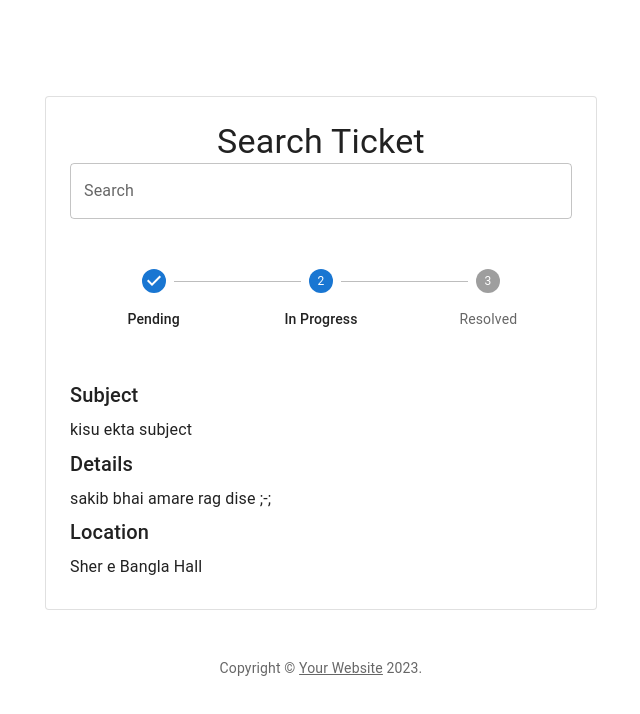
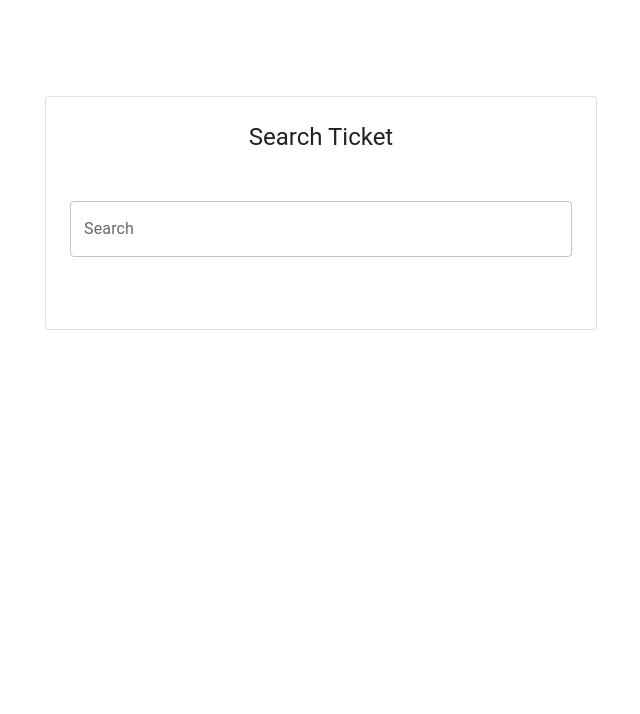
Before and after one commit to piratepartho/biis-3.2, a React (Create React App) app: page /student/search in a window 1280 px wide. Shown: the top 714 px of the page, without its empty margins (319-959 px from the left). Built offline with nearby package versions, Linux system fonts and the light colour scheme.

Commit message:
complaint search ok, login ok

```diff
--- a/package.json
+++ b/package.json
@@ -15,6 +15,7 @@
     "react-dom": "^18.2.0",
     "react-router-dom": "^6.8.1",
     "react-scripts": "^2.1.3",
+    "universal-cookie": "^4.0.4",
     "web-vitals": "^2.1.4"
   },
   "scripts": {
--- a/src/components/Login/Login.js
+++ b/src/components/Login/Login.js
@@ -10,7 +10,9 @@ import { createTheme, ThemeProvider } from "@mui/material/styles";
 import { useNavigate } from "react-router-dom";
 import { TextField } from "@mui/material";
 import axios from "axios";
+import Cookies from "universal-cookie";
 
+const cookies = new Cookies();
 const theme = createTheme();
 
 const API = "http://localhost:5000";
@@ -37,6 +39,10 @@ const Login = (props) => {
         password,
       })
       .then((response) => {
+        cookies.set("TOKEN", response.data.access_token, {
+          path:"/",
+        });
+        console.log(response.data);
         navigate("/student")
       })
       .catch((error) => {
--- a/src/components/StudentComplaint/ComplaintTicketSearch.js
+++ b/src/components/StudentComplaint/ComplaintTicketSearch.js
@@ -1,54 +1,100 @@
-import Box from '@mui/material/Box';
-import Container from '@mui/material/Container';
-import CssBaseline from '@mui/material/CssBaseline';
-import Link from '@mui/material/Link';
-import Paper from '@mui/material/Paper';
-import { createTheme, ThemeProvider } from '@mui/material/styles';
-import TextField from '@mui/material/TextField';
-import Typography from '@mui/material/Typography';
-import * as React from 'react';
-import ComplaintTicketSearchInfo from './ComplaintTicketSearchInfo';
+import Box from "@mui/material/Box";
+import Container from "@mui/material/Container";
+import CssBaseline from "@mui/material/CssBaseline";
+import Link from "@mui/material/Link";
+import Paper from "@mui/material/Paper";
+import { createTheme, ThemeProvider } from "@mui/material/styles";
+import TextField from "@mui/material/TextField";
+import Typography from "@mui/material/Typography";
+import * as React from "react";
+import ComplaintTicketSearchInfo from "./ComplaintTicketSearchInfo";
+import axios from "axios";
+import Cookies from "universal-cookie";
+import { useState } from "react";
+
+const cookies = new Cookies();
 
 function Copyright() {
   return (
     <Typography variant="body2" color="text.secondary" align="center">
-      {'Copyright © '}
+      {"Copyright © "}
       <Link color="inherit" href="https://mui.com/">
         Your Website
-      </Link>{' '}
+      </Link>{" "}
       {new Date().getFullYear()}
-      {'.'}
+      {"."}
     </Typography>
   );
 }
 
-
-
-
-
 const theme = createTheme();
 
 export default function ComplaintTicketSearch() {
+  const [ticketVal, setTicketVal] = React.useState("");
+  const [foundComplaint, setFoundComplaint] = React.useState(false);
+
+  // const complaint = {subject: '', body: '', location: ''}
+
+  const [complaint, setComplaint] = useState({});
+
+  const ticketValHandler = (event) => {
+    setTicketVal(event.target.value);
+  };
+
+  const submitTicketHandler = (e) => {
+    e.preventDefault();
+
+    axios
+      .get(`http://localhost:5000/student/complaint/${ticketVal}`, {
+        headers: {
+          Authorization: `Bearer ${cookies.get("TOKEN")}`,
+        },
+      })
+      .then((response) => {
+        console.log(response);
+        setComplaint({
+          status: response.data.status,
+          subject: response.data.subject,
+          body: response.data.complaint_body,
+          location: response.data.location.location_name,
+        });
+        setFoundComplaint(true);
+      })
+      .catch((error) => {
+        console.log(error);
+        alert("Invalid Ticket");
+      });
+  };
+
   return (
     <ThemeProvider theme={theme}>
-        <CssBaseline />
-        <Container component="main" maxWidth="sm" sx={{ mb: 4 }}>
-        <Paper variant="outlined" sx={{ my: { xs: 3, md: 6 }, p: { xs: 2, md: 3 } }}>
-            <Typography component="h1" variant="h4" align="center">
-                Search Ticket
-            </Typography>
+      <CssBaseline />
+      <Container component="main" maxWidth="sm" sx={{ mb: 4 }}>
+        <Paper
+          variant="outlined"
+          sx={{ my: { xs: 3, md: 6 }, p: { xs: 2, md: 3 } }}
+        >
+          <Typography variant="h5" align="center">
+            Search Ticket
+          </Typography>
+          <form onSubmit={submitTicketHandler}>
+            <TextField
+              fullWidth
+              label="Search"
+              id="search"
+              value={ticketVal}
+              onChange={ticketValHandler}
+              sx ={{my:6 , border: '2px'}}
+            />
+            {/* <Box sx={{ height: 40 }} /> */}
+          </form>
+          <>
+            {foundComplaint && (
+              <ComplaintTicketSearchInfo complaint={complaint}/>
 
-            <TextField fullWidth label="Search" id="search" />
-            <Box sx={{ height: 50 }} />
-
-
-
-            <React.Fragment>
-              <ComplaintTicketSearchInfo/>
-
-            </React.Fragment>
+            )}
+          </>
         </Paper>
-        <Copyright />
       </Container>
     </ThemeProvider>
   );
--- a/src/components/StudentComplaint/ComplaintTicketSearchInfo.js
+++ b/src/components/StudentComplaint/ComplaintTicketSearchInfo.js
@@ -1,20 +1,16 @@
-import Box from '@mui/material/Box';
-import Step from '@mui/material/Step';
-import StepLabel from '@mui/material/StepLabel';
-import Stepper from '@mui/material/Stepper';
-import Typography from '@mui/material/Typography';
-import * as React from 'react';
+import Box from "@mui/material/Box";
+import Step from "@mui/material/Step";
+import StepLabel from "@mui/material/StepLabel";
+import Stepper from "@mui/material/Stepper";
+import Typography from "@mui/material/Typography";
+import * as React from "react";
 
-const steps = [
-  'Pending',
-  'In Progress',
-  'Resolved',
-];
+const steps = ["Pending", "In Progress", "Resolved"];
 
-export default function ComplaintTicketSearchInfo() {
+export default function ComplaintTicketSearchInfo(props) {
   return (
     <React.Fragment>
-      <Box sx={{ width: '100%' }}>
+      {/* <Box sx={{ width: "100%" }}>
         <Stepper activeStep={1} alternativeLabel>
           {steps.map((label) => (
             <Step key={label}>
@@ -22,21 +18,32 @@ export default function ComplaintTicketSearchInfo() {
             </Step>
           ))}
         </Stepper>
-            </Box>
-            <Box sx={{ height: 50 }} />
+      </Box> */}
+      <Box sx={{ height: 20 }} />
+      <Typography variant="h6" gutterBottom>
+        Status
+      </Typography>
+      <Typography variant="body1" gutterBottom>
+        {props.complaint.status}
+      </Typography>
       <Typography variant="h6" gutterBottom>
         Subject
       </Typography>
-      <Typography variant="body1" gutterBottom>kisu ekta subject</Typography>
+      <Typography variant="body1" gutterBottom>
+        {props.complaint.subject}
+      </Typography>
       <Typography variant="h6" gutterBottom>
-        Details
+        Body
       </Typography>
-      <Typography variant="body1" gutterBottom>sakib bhai amare rag dise ;-;</Typography>
+      <Typography variant="body1" gutterBottom>
+        {props.complaint.body}
+      </Typography>
       <Typography variant="h6" gutterBottom>
         Location
       </Typography>
-      <Typography variant="body1" gutterBottom>Sher e Bangla Hall</Typography>
-
+      <Typography variant="body1" gutterBottom>
+        {props.complaint.location}
+      </Typography>
     </React.Fragment>
   );
 }
```
Also changed, not shown: 1 other file (tests, documents, lock files or other folders). Lines whose indentation alone changed are shown as unchanged.
